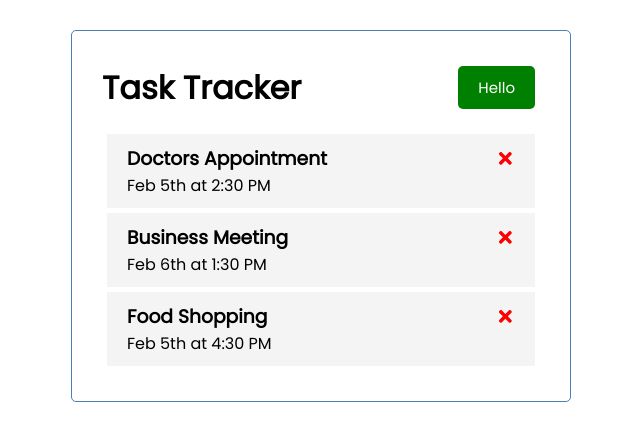
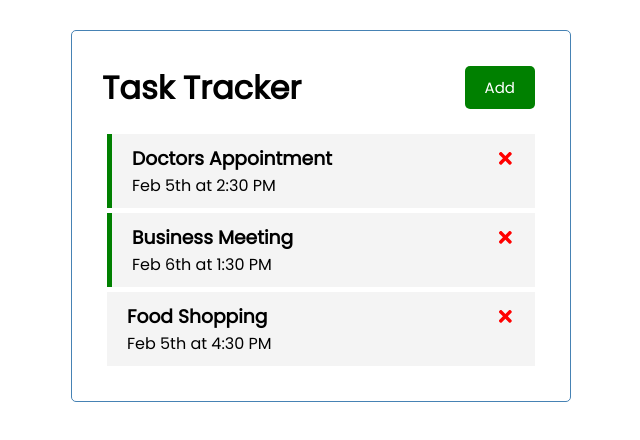
Before and after one commit to TPINTO01/task-tracker, a React (Create React App) app: page / in a window 1280 px wide. Shown: the top 440 px of the page, without its empty margins (319-959 px from the left). Built offline with nearby package versions, Linux system fonts and the light colour scheme.

Commit message:
Toggle reminder and conditional styling

```diff
--- a/src/App.js
+++ b/src/App.js
@@ -24,14 +24,30 @@
     },
   ])
 
+  // Delete Task
+  const deleteTask = (id) => {
+    // console.log('delete', id)
+    setTasks(tasks.filter((task) => task.id !== id))
+  }
 
-
-
+  const toggleReminder = (id) => {
+    console.log('Set reminder for ', id)
+    setTasks(
+      tasks.map((task) =>
+        task.id === id ? { ...task, reminder:
+        !task.reminder } :task
+      )
+    )
+  }
 
   return (
     <div className="container">
       <Header />
-      <Tasks tasks={tasks}/>
+      {tasks.length > 0 ? (
+        <Tasks tasks={tasks} onDelete={deleteTask} onToggle={toggleReminder}/>
+      ) : (
+        'No Tasks To Show'
+      )}
     </div>
   );
 }
--- a/src/components/Header.js
+++ b/src/components/Header.js
@@ -9,7 +9,7 @@
   return (
     <header className='header'>
       <h1>{title}</h1>
-      <Button color='green' text='Hello' onClick={onClick} />
+      <Button color='green' text='Add' onClick={onClick} />
     </header>
   )
 }
--- a/src/components/Task.js
+++ b/src/components/Task.js
@@ -1,11 +1,15 @@
 import { FaTimes } from 'react-icons/fa'
 
-const Task = ({ task }) => {
+const Task = ({ task, onDelete, onToggle }) => {
   return (
-    <div className='task'>
+    <div className={`task ${task.reminder ? 'reminder' : ''}`}
+         onDoubleClick={() => onToggle(task.id)}>
       <h3>
         {task.text}
-        <FaTimes style={{color: 'red', cursor: 'pointer' }}/>
+        <FaTimes
+          style={{color: 'red', cursor: 'pointer' }}
+          onClick={() => onDelete(task.id)}
+        />
       </h3>
       <p>{task.day}</p>
     </div>
--- a/src/components/Tasks.js
+++ b/src/components/Tasks.js
@@ -4,12 +4,17 @@
 const tasks = [
 */
 
-const Tasks = ({ tasks }) => {
+const Tasks = ({ tasks, onDelete, onToggle }) => {
 
   return (
     <>
       {tasks.map((task) => (
-        <Task key={task.id} task={task}/>
+        <Task
+          key={task.id}
+          task={task}
+          onDelete={onDelete}
+          onToggle={onToggle}
+        />
       ))}
     </>
   )
```
